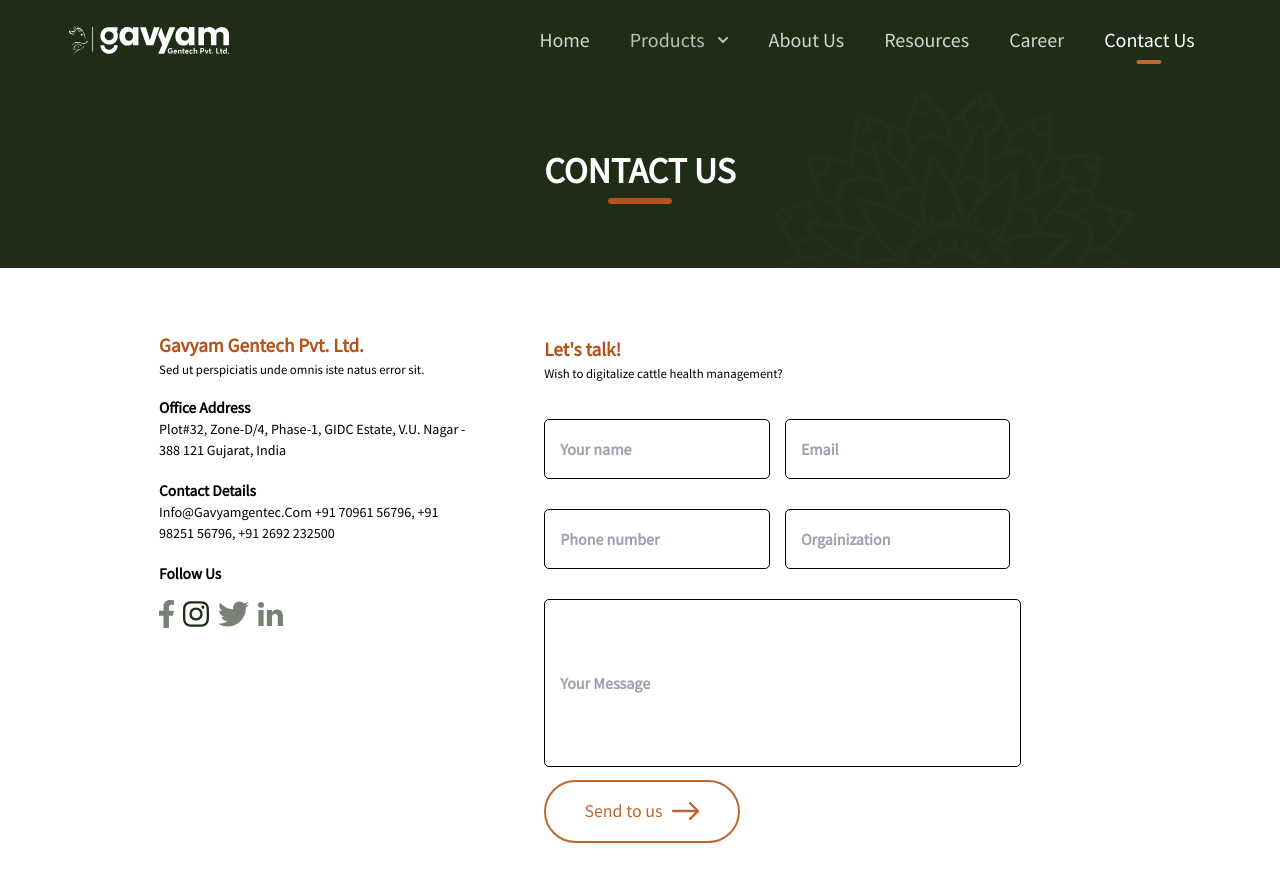
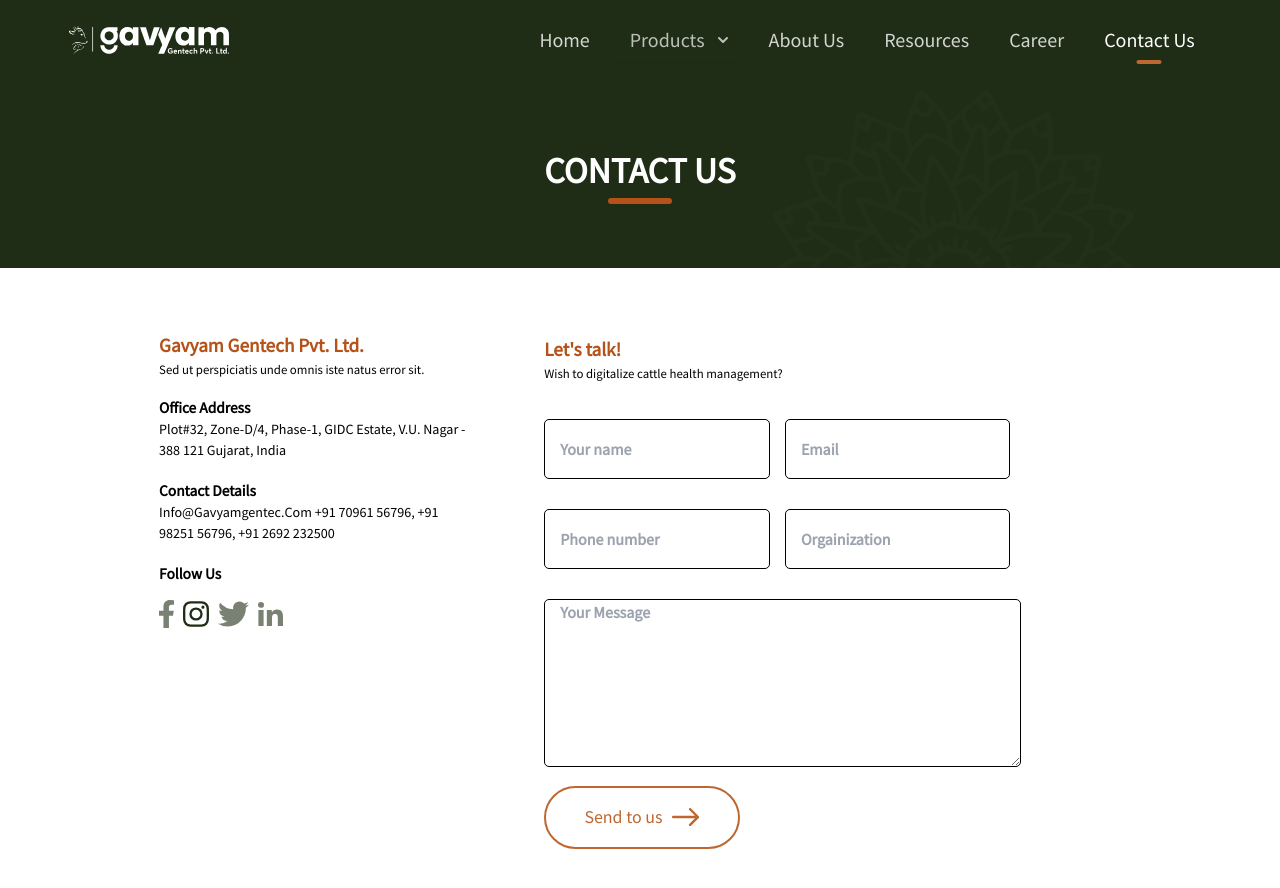
Before and after one commit to rahulvermafreelancer/gavyam, a React (Create React App) app: page /contact in a window 1280 px wide. Shown: the top 888 px of the page. Built offline with nearby package versions, Linux system fonts and the light colour scheme; what tw-elements would draw is missing.

Commit message:
added changes

```diff
--- a/src/screens/contact/index.jsx
+++ b/src/screens/contact/index.jsx
@@ -197,8 +197,8 @@
 
             <div className="input-main-contact-div">
               <div style={{ width: "95%" }}>
-                <input
-                  type="textarea"
+                <textarea
+                  type="text"
                   placeholder="Your Message"
                   value={msg}
                   onChange={(event) => setMsg(event.target.value)}
```
